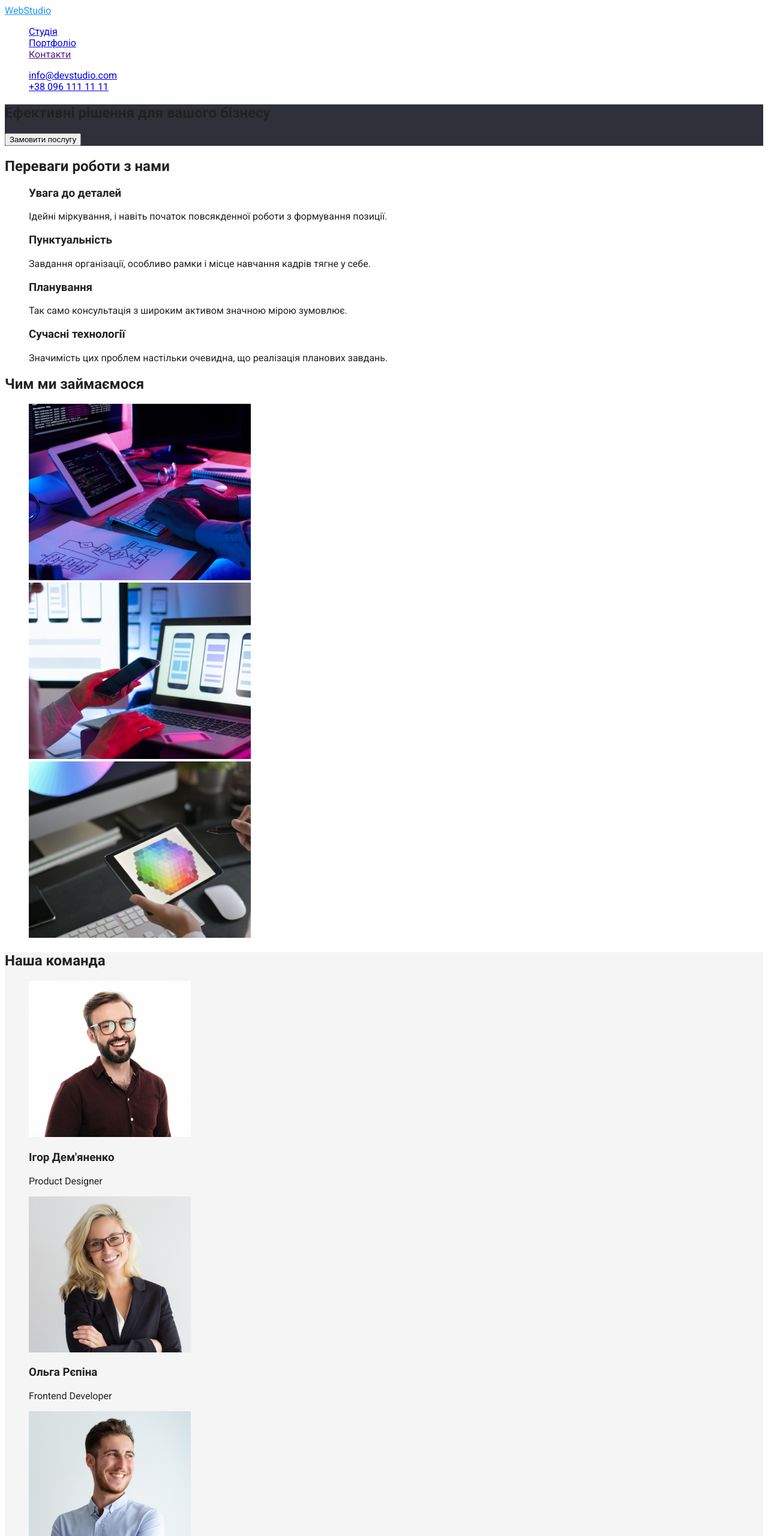
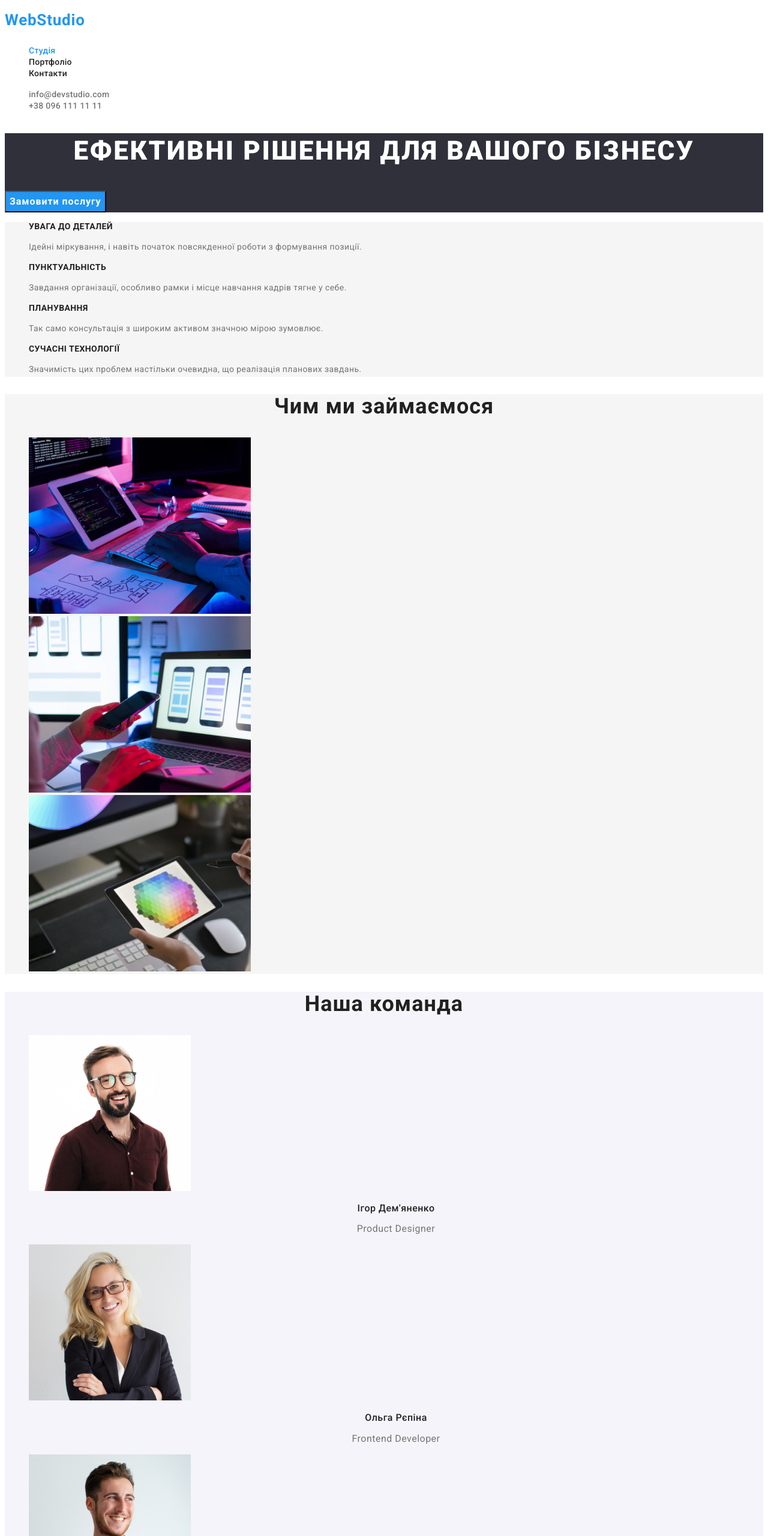
Before and after one commit to s-mirko1/goit-markup-hw-02, a plain HTML site: page index.html in a window 1280 px wide. Shown: the top 2560 px of the page at 60% size. Drawn offline with Linux system fonts and the light colour scheme.

Commit message:
finish index.html

```diff
--- a/css/styles.css
+++ b/css/styles.css
@@ -13,6 +13,12 @@
     --primary-text-color: #212121 ;
     --second-text-color: #757575;
     --accent-color: #2196F3 ;
+    --white-bgc: #FFFFFF;
+    --hero-bgc: #2F303A;
+    --white-color: #FFFFFF;
+    --secondary-white-color:#F5F5F5;;
+    --third-white-color: #F5F4FA;
+    --footer-text-color: rgba(255, 255, 255, 0.6);
 }
 
 /* Logo */
@@ -36,76 +42,220 @@ body {
 
 /* Navigation */
 
-.site-nav-lists {
-    color: var(--primary-text-color)
+.site-nav {
+    background-color: var(--white-bgc);
 }
 
-.site-nav-lists:hover,
-.site-nav-lists:focus {
+.logo {
+    font-weight: 700;
+    font-size: 26px;
+    line-height: 1.93;
+    letter-spacing: 0.03em;
     color: var(--accent-color)
 }
 
-.auth-nav-lists {
-    color: var(--second-text-color)
+.site-nav-list {}
+
+.site-nav-link {
+    font-weight: 500;
+    font-size: 14px;
+    line-height: 1.14;
+    letter-spacing: 0.02em;
+    color: var(--primary-text-color);
 }
 
-.auth-nav-lists:hover,
-.auth-nav-lists:focus {
-    color: var(--accent-color)
+.auth-nav-list {}
+
+.auth-nav-link {
+    font-weight: 500;
+    font-size: 14px;
+    line-height: 1.14;
+    letter-spacing: 0.02em;
+    color: var(--second-text-color);
 }
 
-.site-nav .site-nav-lists.current {
+.site-nav-link:hover,
+.site-nav-link:focus {
+    color: var(--accent-color);
+}
+
+.auth-nav-link:hover,
+.auth-nav-link:focus {
+    color: var(--accent-color);
+}
+
+.site-nav .site-nav-link.current {
     color: var(--accent-color);
 }
 
 /* Hero */
 
 .hero {
-    background: #2F303A
+    background: var(--hero-bgc);
 }
 
-/* Button */
-
-.button {
-    background: #2196F3;
-    color: #FFFFFF;
+.hero-title {
+    font-weight: 900;
+    font-size: 44px;
+    line-height: 1.36;
+    text-align: center;
+    letter-spacing: 0.06em;
+    text-transform: uppercase;
+    color: var(--white-color);
 }
 
-/* Section */
-
-.section {
+.hero-btn {
+    font-family: 'Roboto';
+    font-style: normal;
+    font-weight: 700;
+    font-size: 16px;
+    line-height: 1.87;
+    display: flex;
+    align-items: center;
+    text-align: center;
+    letter-spacing: 0.06em;
+    color: var(--white-color);
+    background-color: var(--accent-color);
 
 }
+
+/* Benefists */
+
+.benefits {
+    background: var(--secondary-white-color);
+}
+
+.visually-hidden {
+    position: absolute;
+    white-space: nowrap;
+    width: 1px;
+    height: 1px;
+    overflow: hidden;
+    border: 0;
+    padding: 0;
+    clip: rect(0 0 0 0);
+    clip-path: inset(50%);
+    margin: -1px;
+}
+
+.benefits-list {}
+
+.benefits-title {
+    font-weight: 700;
+    font-size: 14px;
+    line-height: 1.14;
+    letter-spacing: 0.03em;
+    text-transform: uppercase;
+    color: var(--primary-text-color);
+}
+
+.benefits-text {
+    font-weight: 400;
+    font-size: 14px;
+    line-height: 1.71;
+    letter-spacing: 0.03em;
+    color: var(--second-text-color);
+}
+
+/* Product */
+
+.product {
+    background-color: var(--secondary-white-color);
+}
+
+.product-title {
+    font-weight: 700;
+    font-size: 36px;
+    line-height: 1.16;
+    text-align: center;
+    letter-spacing: 0.03em;
+    color: var(--primary-text-color);
+}
+
+.product-list {}
+
+.product-item {}
 
 .section-title {
     color: var(--primary-text-color)
 }
 
-/* Feature */
+/* Team */
 
-.feature-list {
+.team {
+    background-color: var(--third-white-color);
+}
+
+.team-title {
+    font-weight: 700;
+    font-size: 36px;
+    line-height: 1.16;
+    text-align: center;
+    letter-spacing: 0.03em;
+    color: var(--primary-text-color);
+}
+
+.team-list {}
+
+.team-item {}
+
+.team-list-title {
+    font-weight: 500;
+    font-size: 16px;
+    line-height: 1.18;
+    text-align: center;
+    letter-spacing: 0.03em;
+    color: var(--primary-text-color);
+}
+
+.team-text {
+    font-weight: 400;
+    font-size: 16px;
+    line-height: 1.18;
+    text-align: center;
+    letter-spacing: 0.03em;
+    color: var(--second-text-color);
+}
+
+/* Footer */
+
+.contacts {
+    background-color: var(--hero-bgc);
+}
+
+.contacts-link {
+    font-weight: 700;
+    font-size: 26px;
+    line-height: 1.93;
+    letter-spacing: 0.03em;
+    color: var(--accent-color);
+}
+
+.adress {}
+
+.adress-list {
 
 }
 
-.title {
-    color: var(--primary-text-color)
+.adress-item {}
+
+.adress-link {
+    font-weight: 400;
+    font-size: 14px;
+    line-height: 1.71;
+    letter-spacing: 0.03em;
+    color: var(--white-color);
 }
 
-.text {
-    color: var(--second-text-color);
+.adress-item-link {
+    font-weight: 400;
+    font-size: 14px;
+    line-height: 1.71;
+    letter-spacing: 0.03em;
+    color: var(--footer-text-color);
 }
 
-/* Team */
-
-.team {
-    background-color: #F5F5F5;;
+.adress-item-link:hover,
+.adress-item-link:focus {
+    color: var(--accent-color);
 }
-
-/* Footer */
-.contacts {
-    background-color: #2F303A;
-}
-
-.contacts-link {
-    color: #FFFFFF;
-}
--- a/index.html
+++ b/index.html
@@ -15,19 +15,19 @@
 <body>
     <header>
         <nav class="site-nav">
-            <a href="./index.html" class="logo">WebStudio</a>
+            <a href="./index.html" class="logo link">WebStudio</a>
 
             <ul class="site-nav-list">
-                <li><a href="./index.html" class="site-nav-item current" >Студія</a></li>
-                <li><a href="./portfolio.html" class="site-nav-item" >Портфоліо</a></li>
-                <li><a href="" class="site-nav-item" >Контакти</a></li>
+                <li><a href="./index.html" class="site-nav-link link current" >Студія</a></li>
+                <li><a href="./portfolio.html" class="site-nav-link link" >Портфоліо</a></li>
+                <li><a href="" class="site-nav-link link" >Контакти</a></li>
             </ul>
         </nav>
 
 
             <ul class="auth-nav-list">
-                <li><a href="mailto:info@devstudio.com" class="auth-nav-item" >info@devstudio.com</a></li>
-                <li><a href="tel:+380961111111" class="auth-nav-item" >+38 096 111 11 11</a></li>
+                <li><a href="mailto:info@devstudio.com" class="auth-nav-link link" >info@devstudio.com</a></li>
+                <li><a href="tel:+380961111111" class="auth-nav-link link" >+38 096 111 11 11</a></li>
             </ul>
     </header>
 
@@ -42,22 +42,22 @@
 
         <div>
             <section class="benefits">
-                <h2 class="benefits-title">Переваги роботи з нами</h2>
+                <h2 class="visually-hidden">Переваги роботи з нами</h2>
                 <ul class="benefits-list">
                     <li>
-                        <h3 class="benefits-list-title">Увага до деталей</h3>
+                        <h3 class="benefits-title">Увага до деталей</h3>
                         <p class="benefits-text">Ідейні міркування, і навіть початок повсякденної роботи з формування позиції.</p>
                     </li>
                     <li>
-                        <h3 class="benefits-list-title">Пунктуальність</h3>
+                        <h3 class="benefits-title">Пунктуальність</h3>
                         <p class="benefits-text">Завдання організації, особливо рамки і місце навчання кадрів тягне у себе.</p>
                     </li>
                     <li>
-                        <h3 class="benefits-list-title">Планування</h3>
+                        <h3 class="benefits-title">Планування</h3>
                         <p class="benefits-text">Так само консультація з широким активом значною мірою зумовлює.</p>
                     </li>
                     <li>
-                        <h3 class="benefits-list-title">Сучасні технології</h3>
+                        <h3 class="benefits-title">Сучасні технології</h3>
                         <p class="benefits-text">Значимість цих проблем настільки очевидна, що реалізація планових завдань.</p>
                     </li>
                 </ul>
@@ -145,17 +145,17 @@
     </main>
 
     <footer class="contacts">
-        <a href="./index.html" class="contacts-link">WebStudio</a>
+        <a href="./index.html" class="contacts-link link">WebStudio</a>
                 <address class="adress">
                     <ul class="adress-list">
                         <li class="adress-item">
-                            <a href="https://goo.gl/maps/J2mxzFVSy3MBpGTv5" class="adress-link">м. Київ, пр-т Лесі Українки, 26</a>
+                            <a href="https://goo.gl/maps/J2mxzFVSy3MBpGTv5" class="adress-link link">м. Київ, пр-т Лесі Українки, 26</a>
                         </li>
                         <li class="adress-item">
-                            <a href="mailto:info@devstudio.com" class="adress-item-link">info@devstudio.com</a>
+                            <a href="mailto:info@devstudio.com" class="adress-item-link link">info@devstudio.com</a>
                         </li>
                         <li class="adress-item">
-                            <a href="tel:+380961111111" class="adress-item-link">+38 096 111 11 11</a>
+                            <a href="tel:+380961111111" class="adress-item-link link">+38 096 111 11 11</a>
                         </li>
                     </ul>
                 </address>
```
Also changed, not shown: portfolio.html (+10 -10 lines).
